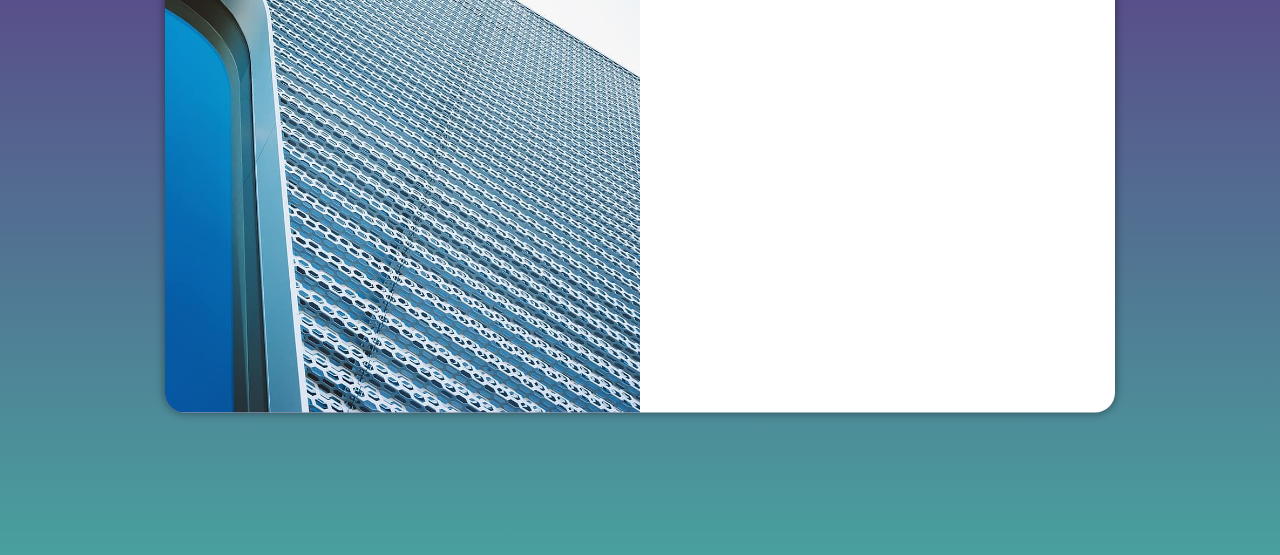
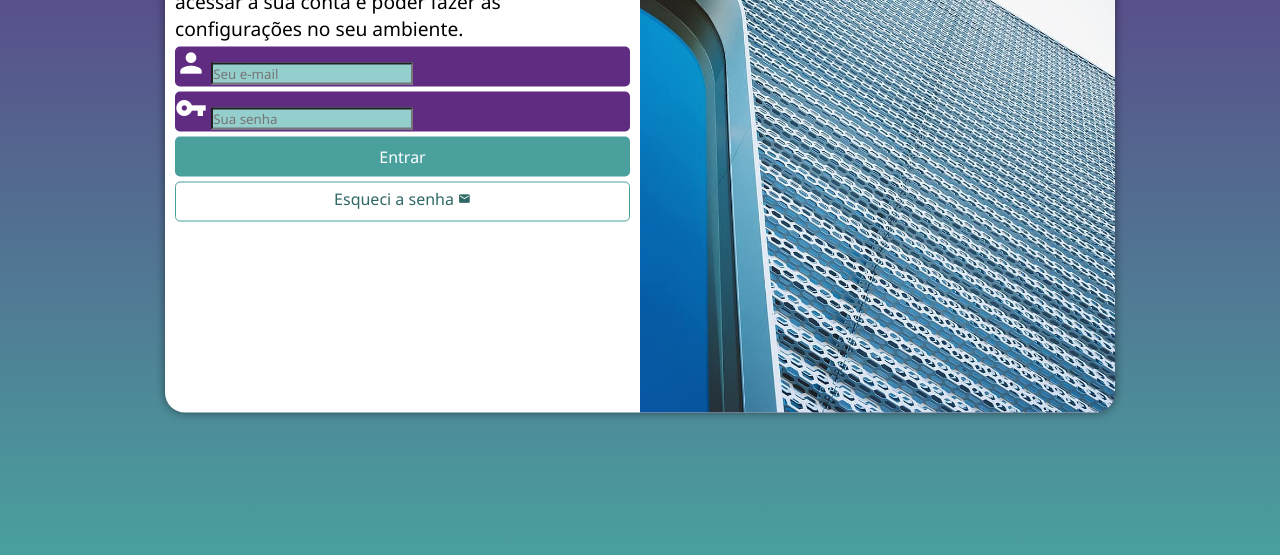
Before and after one commit to miguelcfonseca/projeto-login, a plain HTML site: page index.html in a window 1280 px wide. Shown: the part 245-800 px from the top of the page. Drawn offline with Linux system fonts and the light colour scheme.

Commit message:
project almost done

```diff
--- a/estilos/media-query.css
+++ b/estilos/media-query.css
@@ -39,13 +39,21 @@ Telas Grandes como TV's: mais de 1200px
     }
 
     section#login > div#imagem {
-        float: left;
+        float: right;
         width: 50%;
         height: 100%;
     }
 
     section#login > div#formulario {
-        float: right;
+        float: left;
         width: 50%;
     }
+
+    div#formulario > h1 {
+        font-size: 2em;
+    }
+
+    div#formulario > p {
+        font-size: 1.2em;
+    }
 }
--- a/estilos/style.css
+++ b/estilos/style.css
@@ -64,4 +64,66 @@ div#formulario > h1 {
 
 div#formulario > p {
     font-size: 0.8em;
+    margin-bottom: 5px;
 }
+
+form > div.campo {
+    background-color: var(--cor2);
+    margin: 5px 0px;
+    height: 40px;
+    width: 100%;
+    border-radius: 5px;
+}
+
+form label {
+    display: none;
+}
+
+div.campo > i {
+    color: white;
+    font-size: 2em;
+}
+
+div.campo > input {
+    background-color: #94CFCD;
+}
+
+
+form > input[type="submit"] {
+    display: block;
+    width: 100%;
+    height: 40px;
+    background-color: var(--cor1);
+    border: none;
+    border-radius: 5px;
+    color: white;
+    font-size: 1em;
+    cursor: pointer;
+    margin-bottom: 5px;
+}
+
+form > input[type="submit"]:hover {
+    background-color: #2f6866;
+}
+
+form > a.botao {
+    display: block;
+    width: 100%;
+    height: 40px;
+    padding-top: 5px;
+    margin-top: 5px;
+    font-size: 1em;
+    color: #2f6866;
+    text-align: center;
+    border: 1px solid var(--cor1);
+    text-decoration: none;
+    border-radius: 5px;
+}
+
+form > a:hover {
+    background-color: #5bc7c3;
+}
+
+form > a.botao > i {
+    font-size: 0.8em;
+}
--- a/index.html
+++ b/index.html
@@ -5,7 +5,7 @@
     <meta name="viewport" content="width=device-width, initial-scale=1.0">
     <link rel="stylesheet" href="estilos/style.css">
     <link rel="stylesheet" href="estilos/media-query.css">
-    <link rel="stylesheet" href="https://fonts.googleapis.com/icon?family=Material+Icons" />
+    <link rel="stylesheet" href="https://fonts.googleapis.com/icon?family=Material+Icons"/>
     <title>Login</title>
 </head>
 <body>
@@ -17,8 +17,21 @@
             <div id="formulario">
                 <h1>Login</h1>
                 <p>Seja bem-vindo(a) novamente. Faça login para acessar a sua conta e poder fazer as configurações no seu ambiente.</p>
-                <form action="login.php" method="post">
-
+                <form action="login.php" method="post" autocomplete="on">
+                    <div class="campo">
+                        <i class="material-icons">person</i>
+                        <input type="email" name="login" id="iemail" autocomplete="email" placeholder="Seu e-mail" required maxlength="30">
+                        <label for="ilogin">Login</label>
+                    </div>
+                    <div class="campo">
+                        <i class="material-icons">vpn_key</i>
+                        <input type="password" name="senha" id="isenha" autocomplete="current-password" placeholder="Sua senha" required minlength="8" maxlength="20">
+                        <label for="isenha">Senha</label>
+                    </div>
+                    <input type="submit" value="Entrar">
+                    <a href="esqueci.html" class="botao">
+                        Esqueci a senha <i class="material-icons">mail</i>
+                    </a>
                 </form>
             </div>
         </section>
```
